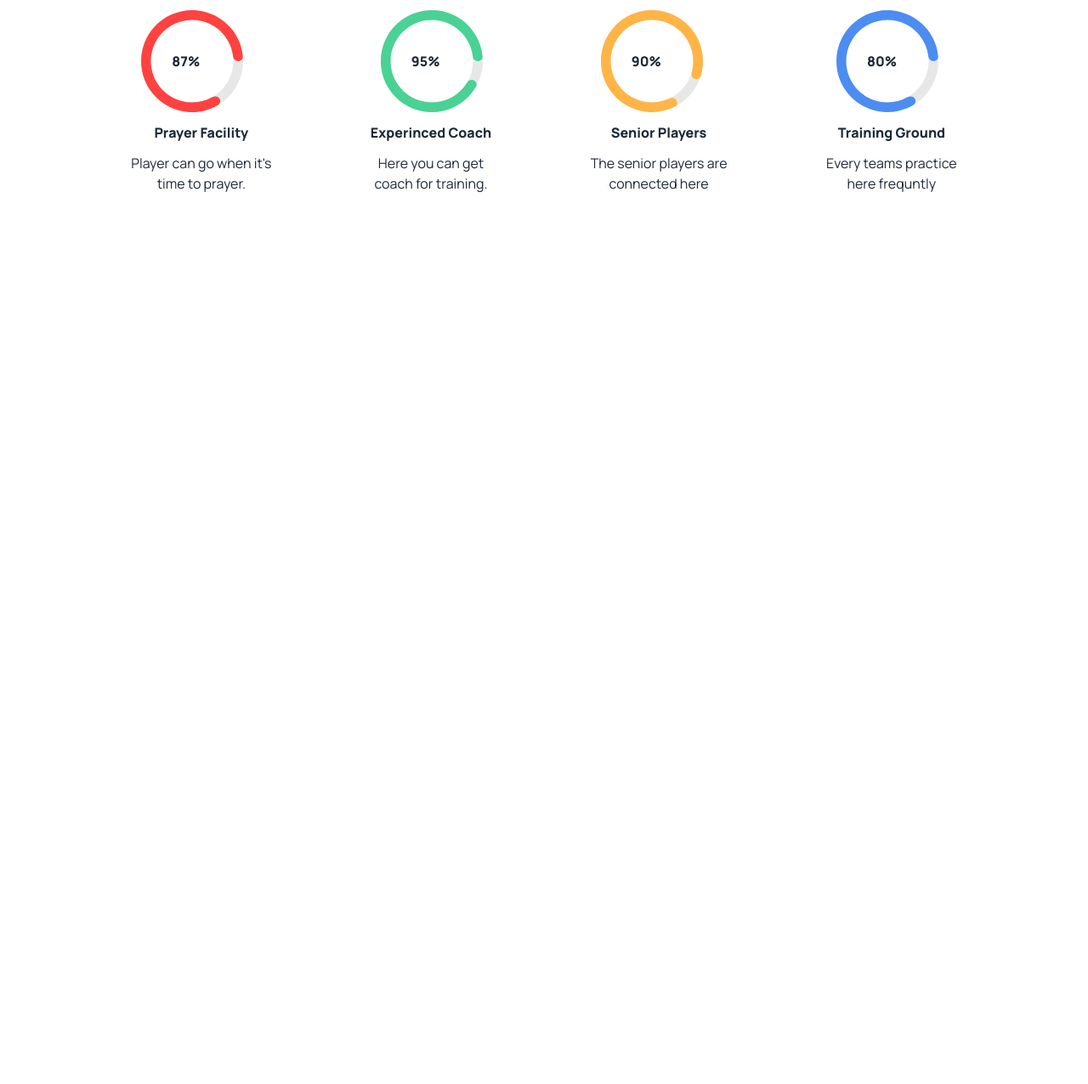
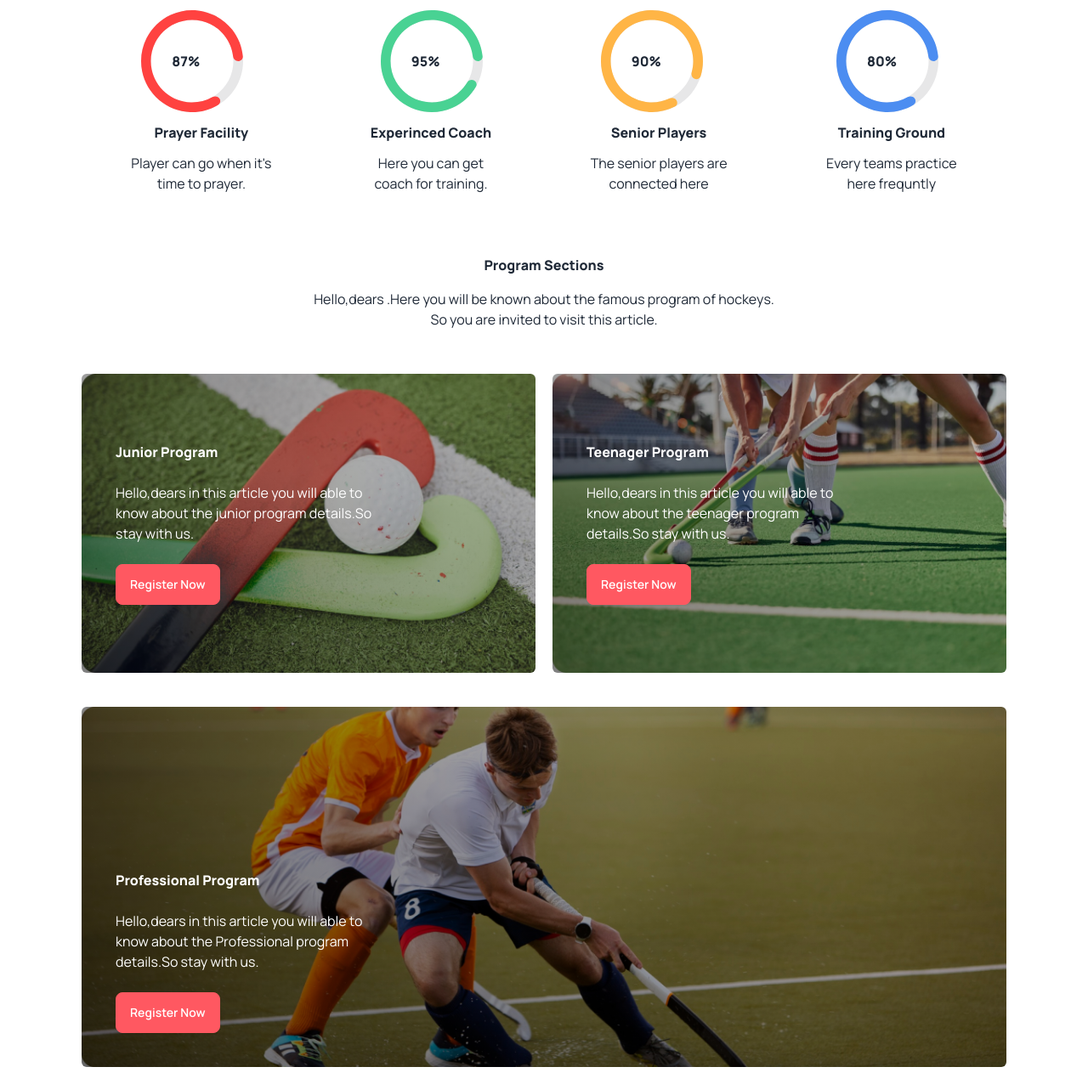
Before and after one commit to soaibislam123/hockey-s-assignment, a plain HTML site: page index.html in a window 1280 px wide. Shown: the part 849-2125 px from the top of the page at 85% size. Before the commit the page ends 1149 px from the top, so only its background shows below. Drawn offline with nearby package versions, Linux system fonts and the light colour scheme.

Commit message:
program section complete

```diff
--- a/index.html
+++ b/index.html
@@ -184,6 +184,55 @@
 
             </section>
 
+            <!-- program section -->
+
+            <section>
+                <div class="my-8">
+
+                    <h2 class="font-extrabold text-center mb-4">Program Sections</h2>
+                    <p class="text-center">Hello,dears .Here you will be known about the famous program of hockeys. <br>So you are invited to visit this article.</p>
+
+                </div>
+
+                <!-- program event -->
+
+                <section class="lg:flex justify-between gap-5 ">
+                    <div class="sm:w-3/4 lg:w-2/3 bg-no-repeat bg-cover bg-[linear-gradient(45deg,rgba(0,0,0,0.5),rgba(0,0,0,0.2)),url(./images/2.png)] rounded-md my-5">
+                       <div class="py-20 px-10">
+                            <h2 class="font-extrabold text-white">Junior Program</h2>
+                            <p class="lg:w-80 my-6 text-white">
+                                Hello,dears in this article you will able to know about the junior program details.So stay with us.
+                            </p>
+                            <button class="btn btn-error text-white">Register Now</button>
+                       </div>
+                    </div>
+
+                    <div class=" sm:w-3/4 lg:w-2/3 bg-no-repeat bg-cover bg-[linear-gradient(45deg,rgba(0,0,0,0.5),rgba(0,0,0,0.2)),url(./images/3.png)] rounded-md my-5">
+                       <div class="py-20 px-10">
+                            <h2 class="font-extrabold text-white">Teenager Program</h2>
+                            <p class="lg:w-80 my-6 text-white">
+                                Hello,dears in this article you will able to know about the teenager program details.So stay with us.
+                            </p>
+                            <button class="btn btn-error text-white">Register Now</button>
+                       </div>
+                    </div>
+
+                </section>
+
+                <section class=" bg-no-repeat bg-cover bg-[linear-gradient(45deg,rgba(0,0,0,0.6),rgba(0,0,0,0.2)),url(./images/4.png)] rounded-md my-5">
+
+                    <div class="pt-48 pb-10 px-10">
+                        <h2 class="font-extrabold text-white">Professional Program</h2>
+                        <p class="lg:w-80 my-6 text-white">
+                            Hello,dears in this article you will able to know about the Professional program details.So stay with us.
+                        </p>
+                        <button class="btn btn-error text-white">Register Now</button>
+                   </div>
+
+                </section>
+
+            </section>
+
 
 
         </header>
```
